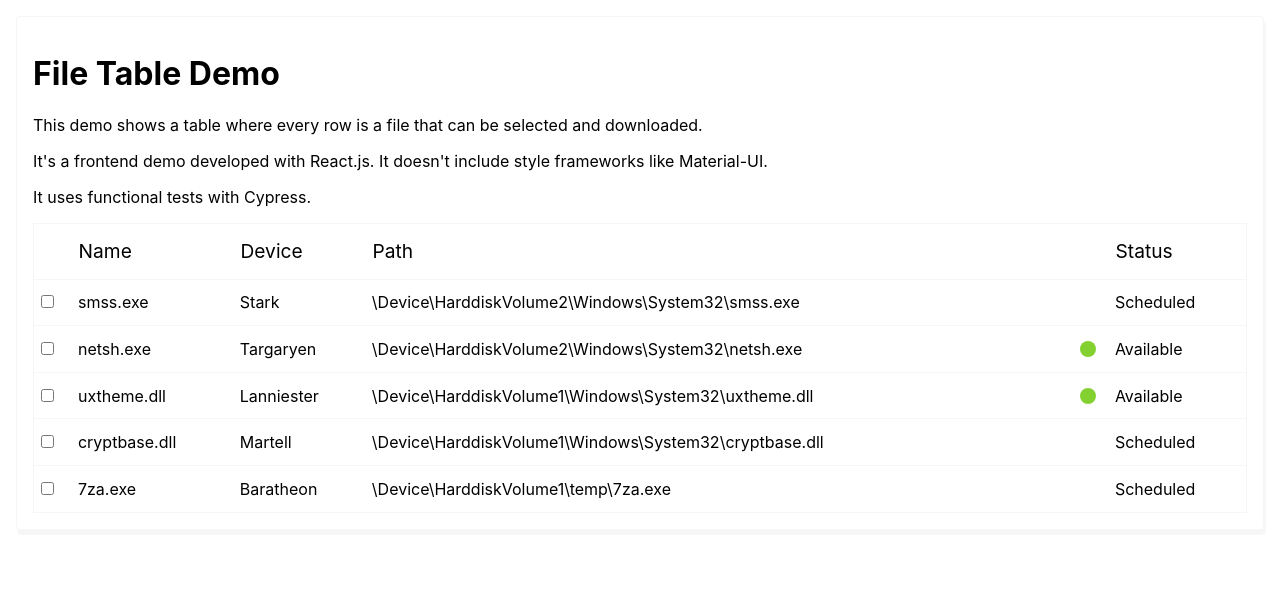
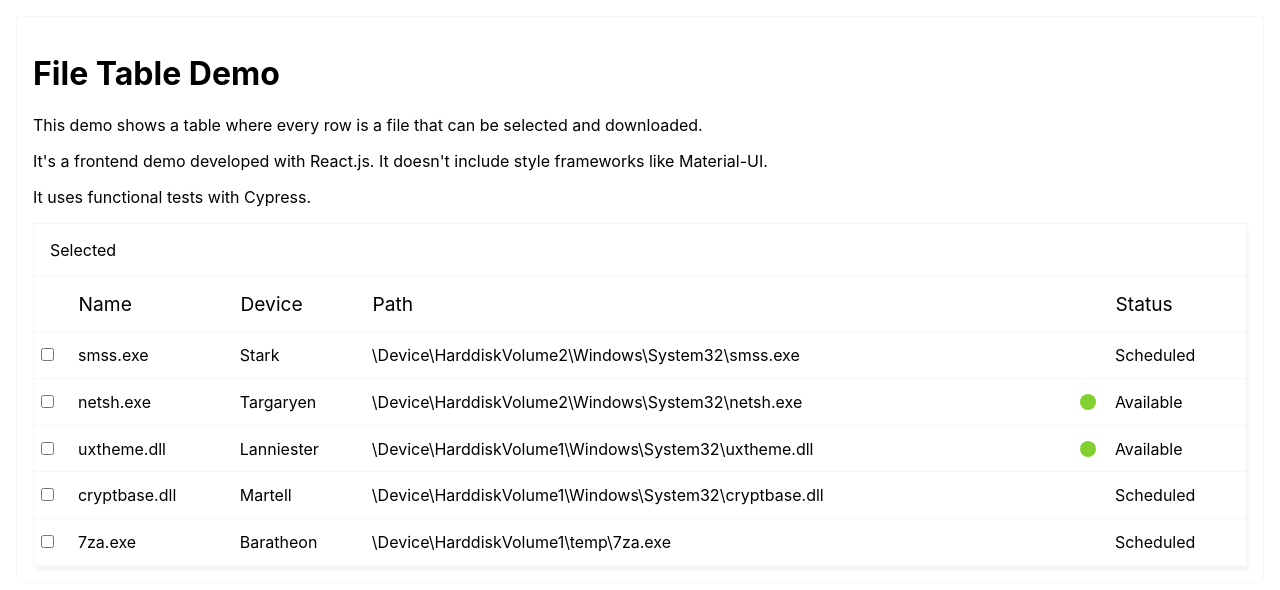
Before and after one commit to AMS777/file-table-demo, a React (Create React App) app: page / in a window 1280 px wide. Shown: the top 590 px of the page. Built offline with nearby package versions, Linux system fonts and the light colour scheme.

Commit message:
Add header and shadow to table

```diff
--- a/src/components/fileTable/FileTable.tsx
+++ b/src/components/fileTable/FileTable.tsx
@@ -17,10 +17,13 @@ function FileTable() {
   }, []);
 
   return (
-    <table id="file-table" data-test="file-table">
-      <FileTableHead />
-      <FileTableBody files={files} />
-    </table>
+    <div id="file-table" data-test="homepage-border">
+      <header>Selected</header>
+      <table data-test="file-table">
+        <FileTableHead />
+        <FileTableBody files={files} />
+      </table>
+    </div>
   );
 }
 
--- a/src/components/fileTable/styles.scss
+++ b/src/components/fileTable/styles.scss
@@ -1,9 +1,18 @@
 @import '../../styles/variables';
 
 #file-table {
-  width: 100%;
-  border-spacing: 0;
   border: 1px solid $border-color-primary;
+  box-shadow: 0.1em 0.3em $border-color-primary;
+
+  header {
+    padding: 1em;
+    border-bottom: 1px solid $border-color-primary;
+  }
+
+  table {
+    width: 100%;
+    border-spacing: 0;
+  }
 
   th {
     padding: 0.8em 0.2em;
--- a/src/pages/homepage/styles.scss
+++ b/src/pages/homepage/styles.scss
@@ -3,6 +3,5 @@
 .homepage-border {
   padding: 1em;
   border: 1px solid $border-color-primary;
-  box-shadow: 0.1em 0.3em $border-color-primary;
   border-radius: 0.2em;
 }
```
